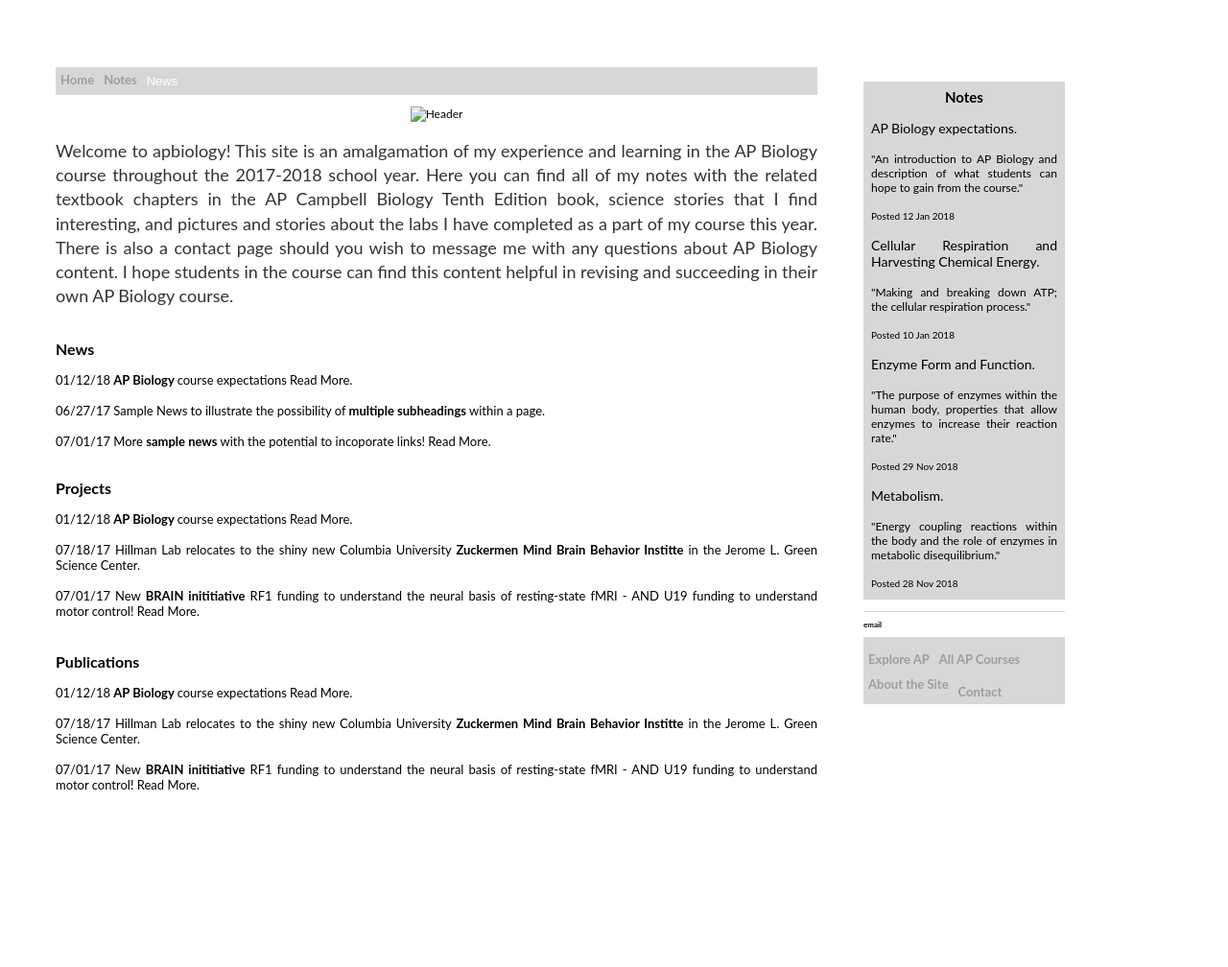
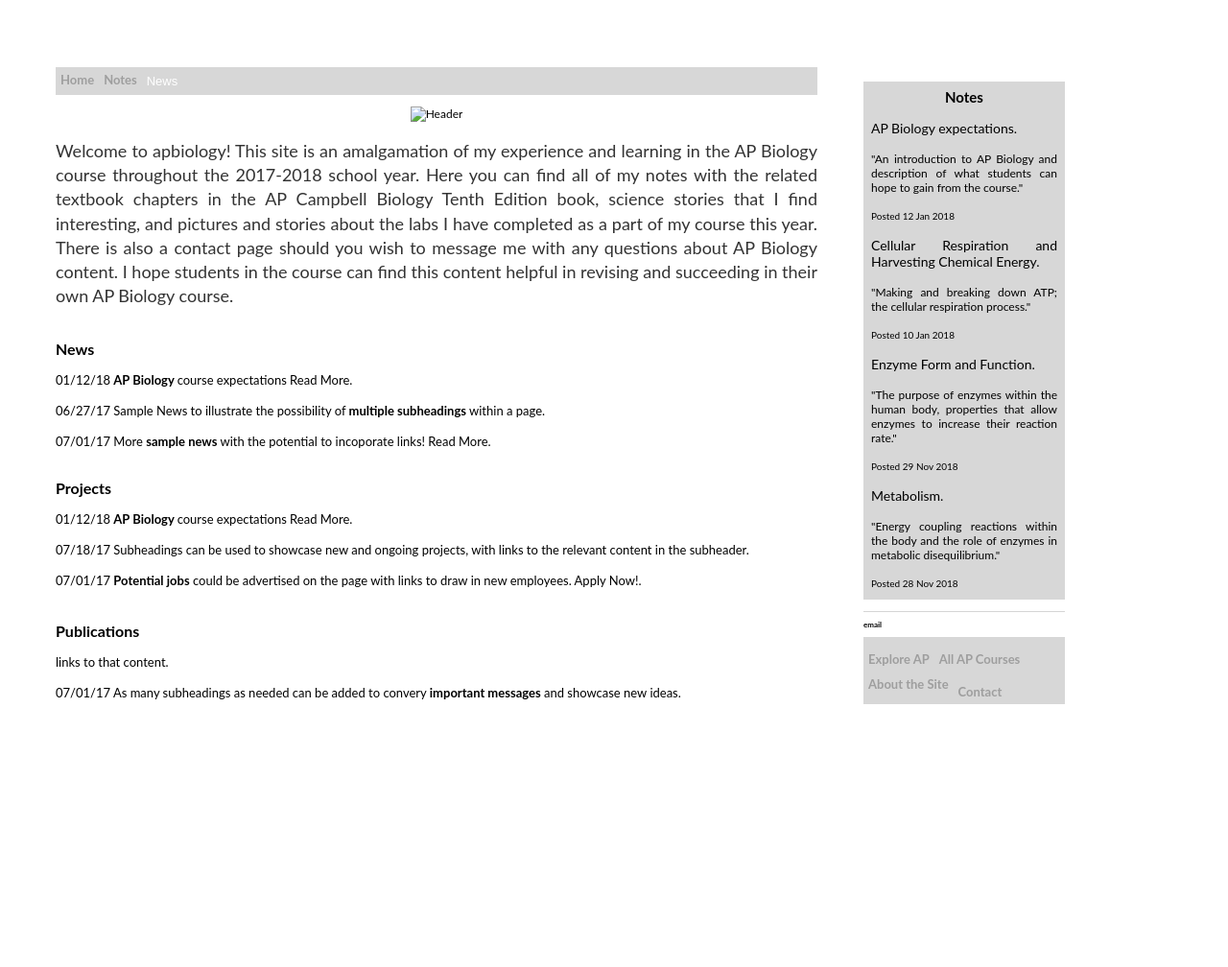
Before and after one commit to meganscarlett/meganscarlett.github.io, a Jekyll site: the page built from index.html, in a window 1280 px wide. Shown: the whole page at 96% size. Built offline with Jekyll 4.4.1, drawn with Linux system fonts in a browser that asks for light colours.

Commit message:
Update index.html

```diff
--- a/index.html
+++ b/index.html
@@ -41,9 +41,9 @@ I hope students in the course can find this content helpful in revising and succ
 		<div style="font-size: 13px">
                     01/12/18 <strong> AP Biology </strong> course expectations <a href="https://meganscarlett.github.io/2018/01/11/ap-biology-course-expectations.html">Read More</a>.<br>
                     <br>
-                    07/18/17 Hillman Lab relocates to the shiny new Columbia University <strong>Zuckermen Mind Brain Behavior Institte</strong> in the Jerome L. Green Science Center.<br>
+                    07/18/17 Subheadings can be used to showcase new and ongoing projects, with <a href="https://meganscarlett.github.io">links to the relevant content</a> in the subheader.<br>
                     <br>
-                    07/01/17 New <strong>BRAIN inititiative</strong> RF1 funding to understand the neural basis of resting-state fMRI - AND U19 funding to understand motor control! <a href="https://zuckermaninstitute.columbia.edu/columbia-s-zuckerman-institute-awarded-251m-brain-initiative-drive-neuroscience-discovery">Read More</a>.<br>
+                    07/01/17 <strong>Potential jobs</strong> could be advertised on the page with links to draw in new employees. <a href="/contact.html">Apply Now!</a>.<br>
 
           </p>
 </div></div>
@@ -54,12 +54,10 @@ I hope students in the course can find this content helpful in revising and succ
 		<div style="font-size: 16px; font-weight: bold";>Publications</div>
 			</a>
 		<br>
-		<div style="font-size: 13px">
-                    01/12/18 <strong> AP Biology </strong> course expectations <a href="https://meganscarlett.github.io/2018/01/11/ap-biology-course-expectations.html">Read More</a>.</span><span class="style17"><br>
+		<div style="font-size: 13px"
+                    07/18/17 Inform the public of important news of publications, and provide <a href="https://meganscarlett.github.io"> links</a> to that content.<br>
                     <br>
-                    07/18/17 Hillman Lab relocates to the shiny new Columbia University <strong>Zuckermen Mind Brain Behavior Institte</strong> in the Jerome L. Green Science Center. </span><span class="style17"><br>
-                    <br>
-                    07/01/17 New <strong>BRAIN inititiative</strong> RF1 funding to understand the neural basis of resting-state fMRI - AND U19 funding to understand motor control! <a href="https://zuckermaninstitute.columbia.edu/columbia-s-zuckerman-institute-awarded-251m-brain-initiative-drive-neuroscience-discovery">Read More</a>.<br>
+                    07/01/17 As many subheadings as needed can be added to convery <strong>important messages</strong> and showcase new ideas.<br>
                     <br>
 		    <br>
 		    <br>
```
